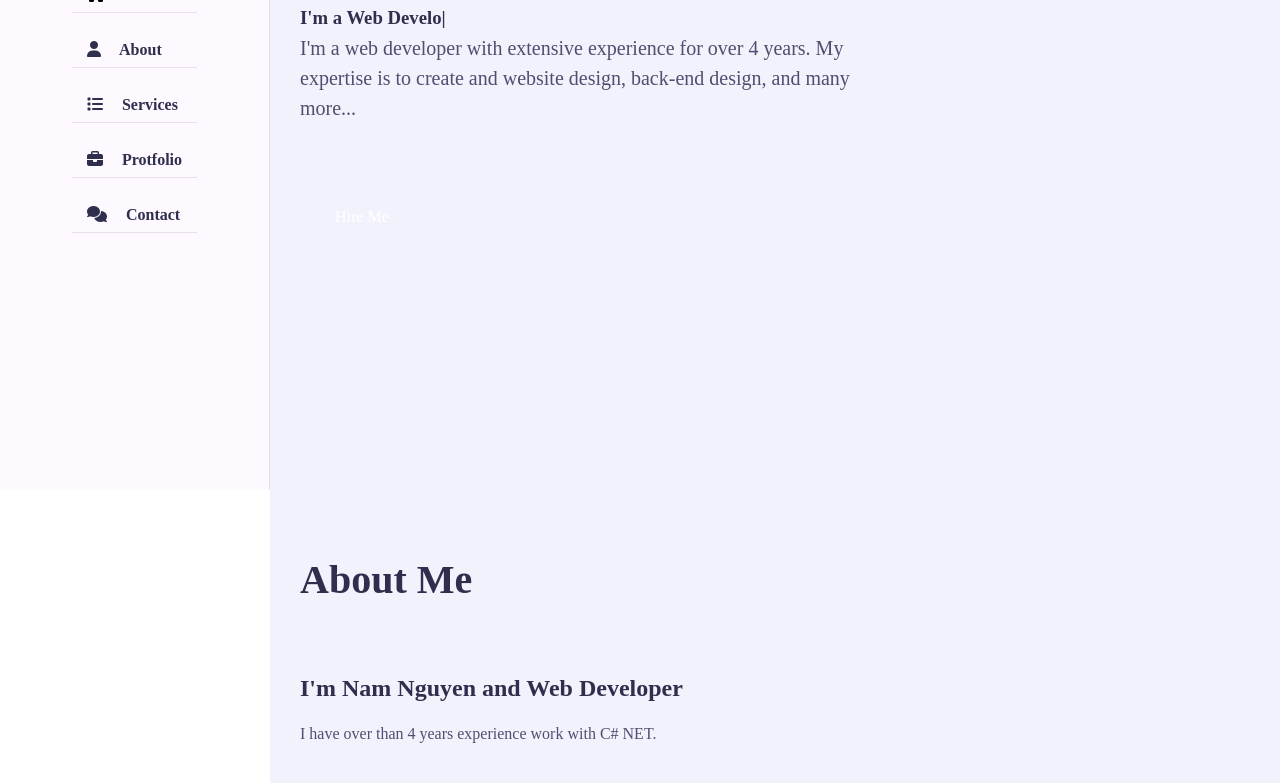
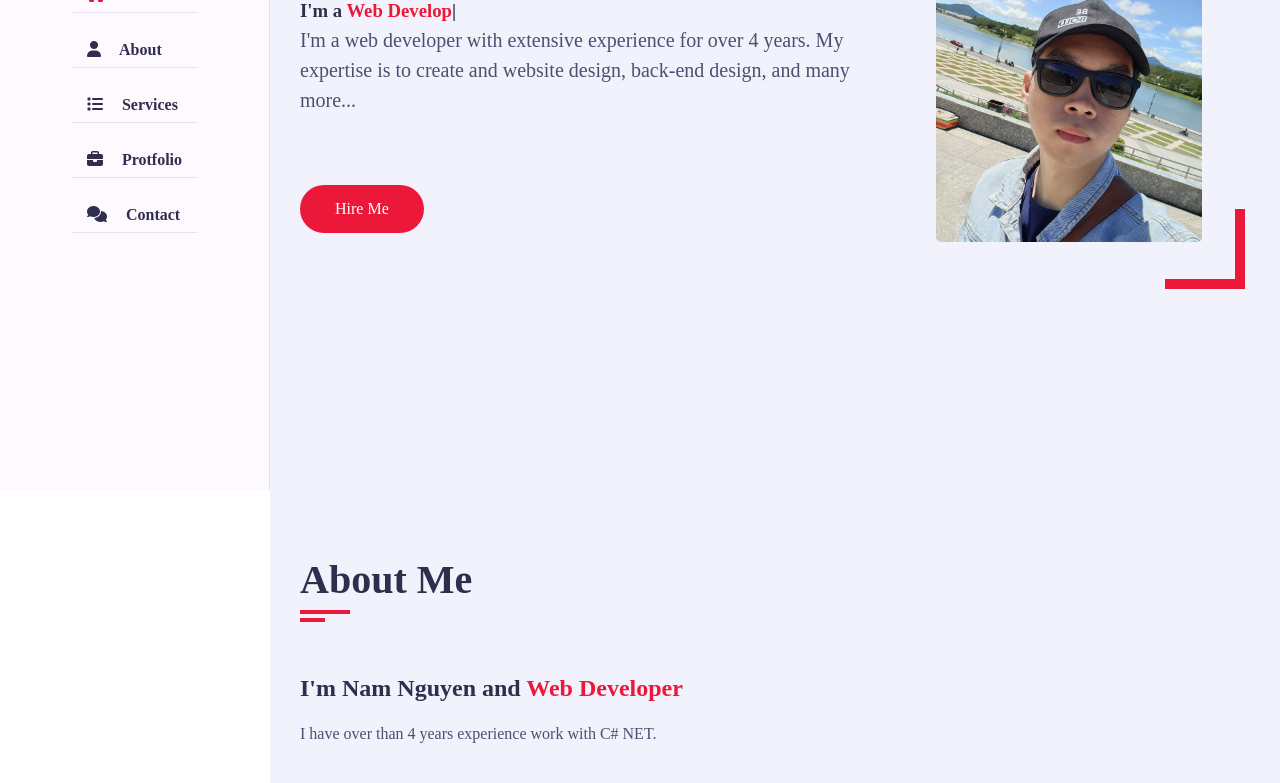
Before and after one commit to ducnam0310/profile, a plain HTML site: page index.html in a window 1280 px wide. Shown: the part 310-1093 px from the top of the page. Drawn offline with nearby package versions, Linux system fonts and the light colour scheme; the site is published under a folder, as on GitHub Pages, so addresses that start at the root find nothing; a web font is replaced by a local one.

Commit message:
Update index.html

```diff
--- a/index.html
+++ b/index.html
@@ -25,14 +25,14 @@
     <!-- <link href="./dist/css/bootstrap.min.css" rel="stylesheet"> -->
     <link href="https://cdnjs.cloudflare.com/ajax/libs/font-awesome/6.2.0/css/all.min.css" rel="stylesheet">
 
-    <link rel="stylesheet" href="../dist/css/color-1.css" class="alternate-style" title="color-1">
+    <link rel="stylesheet" href="./dist/css/color-1.css" class="alternate-style" title="color-1">
     <link rel="stylesheet" href="./dist/css/color-2.css" class="alternate-style" title="color-2" disabled>
     <link rel="stylesheet" href="./dist/css/color-3.css" class="alternate-style" title="color-3" disabled>
     <link rel="stylesheet" href="./dist/css/color-4.css" class="alternate-style" title="color-4" disabled>
     <link rel="stylesheet" href="./dist/css/color-5.css" class="alternate-style" title="color-5" disabled>
 
 
-    <link rel="stylesheet" href="/dist/css/style-switcher.css">
+    <link rel="stylesheet" href="./dist/css/style-switcher.css">
 </head>
 
 <body class="bg-light">
@@ -70,7 +70,7 @@
                         </div>
 
                         <div class="home-img padd-15">
-                            <img src="/dist/avatar.jpg" alt="">
+                            <img src="./dist/avatar.jpg" alt="">
                         </div>
                     </div>
                 </div>
@@ -410,7 +410,7 @@
     <!-- <script src="./dist/umd/popper.min.js"></script>
     <script src="./dist/js/bootstrap.min.js"></script> -->
     <script src="https://cdnjs.cloudflare.com/ajax/libs/typed.js/2.0.12/typed.min.js" referrerpolicy="no-referrer"></script>
-    <script src="/dist/js/style-switcher.js"></script>
+    <script src="./dist/js/style-switcher.js"></script>
     <script src="index.js"></script>
 </body>
 
```
